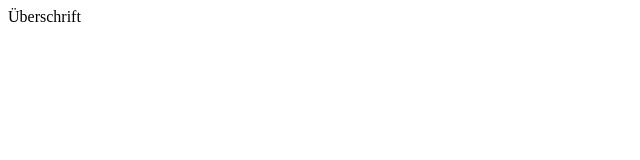
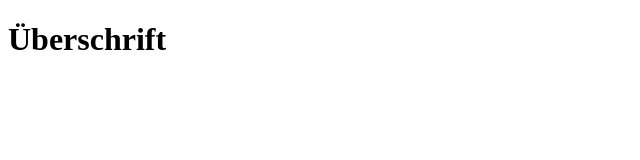
Before and after one commit to TheCodeFox-tech/htmlTest, a plain HTML site: page index.html in a window 1280 px wide. Shown: the whole page, without its empty margins (0-640 px from the left). Drawn offline with Linux system fonts and the light colour scheme.

Commit message:
Edited "index.html"

```diff
--- a/index.html
+++ b/index.html
@@ -1 +1,9 @@
-<h>Überschrift</h>
+<!DOCTYPE html>
+<html>
+    <head>
+    </head>
+
+    <body>
+        <h1>Überschrift</h1>
+    </body>
+</html>
```
